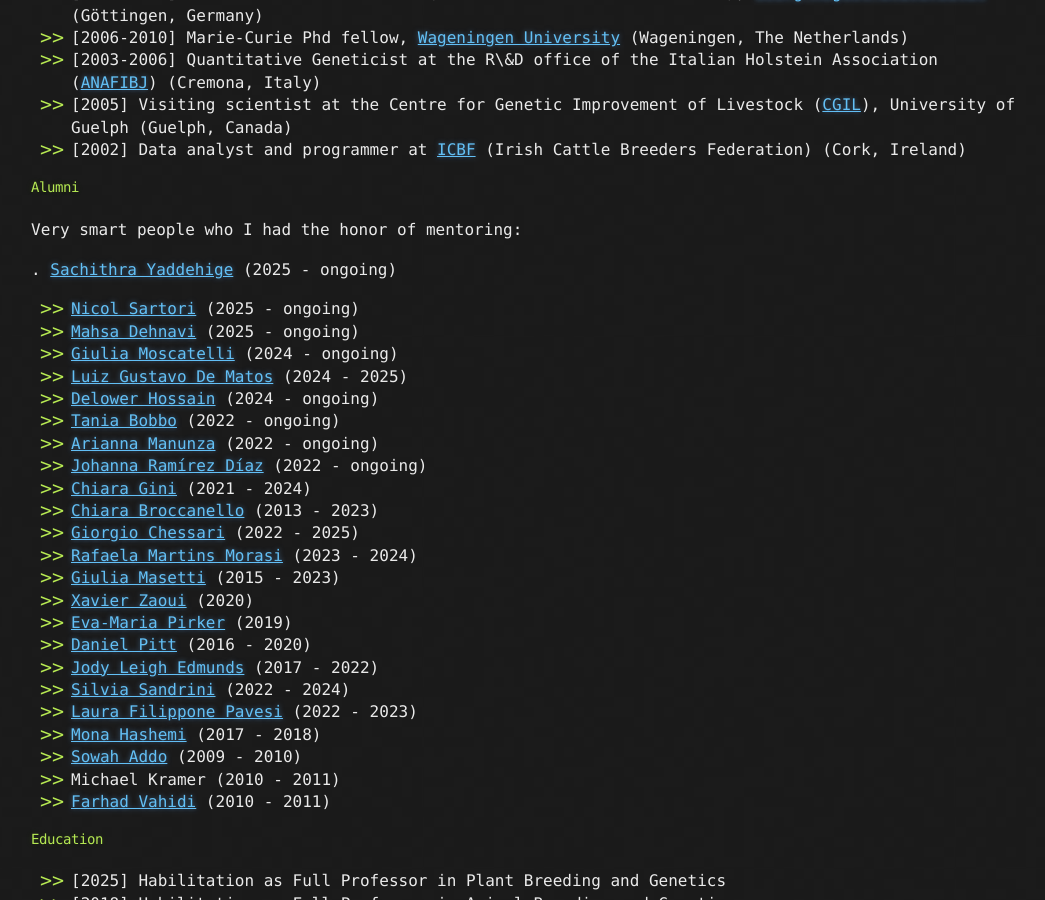
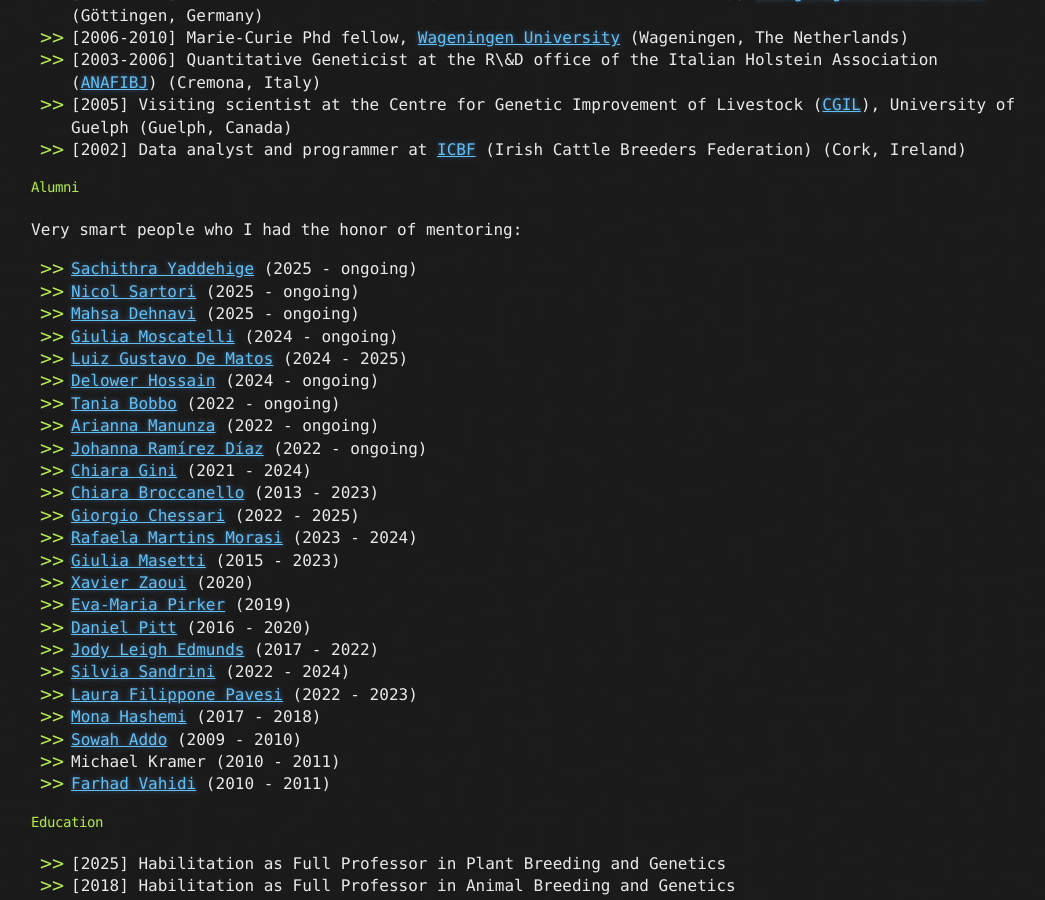
Before and after one commit to bioinformateachers/bioinformateachers.github.io, a Jekyll site: the page built from filippo.md, in a window 1280 px wide and 900 px high, scrolled down 2324 px. Shown: the whole window, without its empty margins (109-1154 px from the left). Built offline with Jekyll 4.4.1, drawn with Linux system fonts in a browser that asks for light colours; formulas are drawn with MathJax 3.

Commit message:
fixed: typo with bullet-point list

```diff
--- a/filippo.md
+++ b/filippo.md
@@ -80,7 +80,7 @@ Current projects include: deep neural network models for image, sound, text and
 
 Very smart people who I had the honor of mentoring:
 
-. [Sachithra Yaddehige](https://unipd.academia.edu/SachithraKalhariYaddehige) (2025 - ongoing)
+- [Sachithra Yaddehige](https://unipd.academia.edu/SachithraKalhariYaddehige) (2025 - ongoing)
 - [Nicol Sartori](https://www.linkedin.com/in/nicolsartori/?originalSubdomain=it) (2025 - ongoing)
 - [Mahsa Dehnavi](https://scholar.google.com/citations?user=1tShe7cAAAAJ&hl=en) (2025 - ongoing)
 - [Giulia Moscatelli](https://www.researchgate.net/profile/Giulia-Moscatelli) (2024 - ongoing)
```
